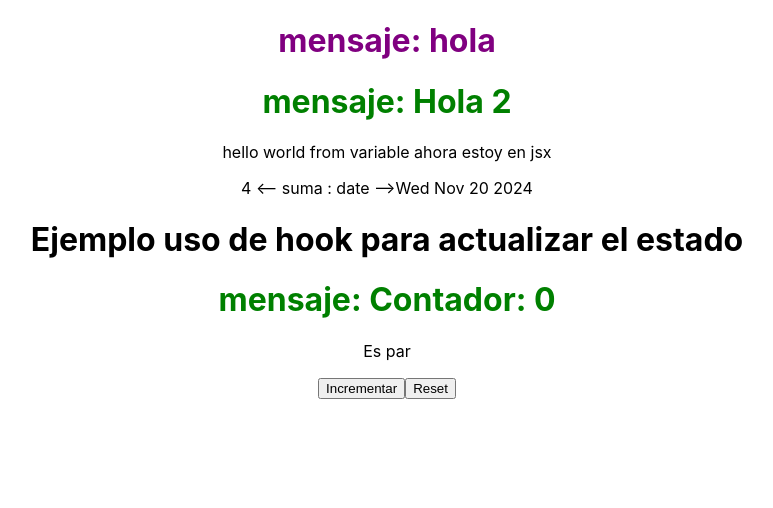
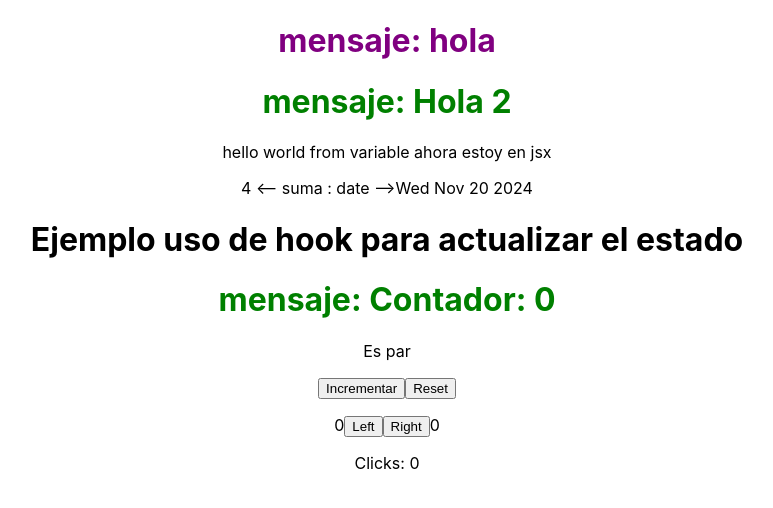
Before and after one commit to ErnestinaKerbs/react-course, a React (Create React App) app: page / in a window 1280 px wide. Shown: the top 508 px of the page, without its empty margins (253-1026 px from the left). Built offline with nearby package versions, Linux system fonts and the light colour scheme.

Commit message:
un estado para varias cosas y spread de objetos

```diff
--- a/src/App.js
+++ b/src/App.js
@@ -1,7 +1,7 @@
 import './App.css';
 import Mensaje from './Mensaje';
 import Contador from './Contador';
-
+import UnEstadoParaVariasCosas from './UnEstadoParaVariasCosas';
 
 
 // un componente = declarar una funcion
@@ -22,6 +22,8 @@ function App() {
 
      <h1>Ejemplo uso de hook para actualizar el estado</h1>
      <Contador/>
+
+     <UnEstadoParaVariasCosas/>
     </div>
 
   );
--- /dev/null
+++ b/src/UnEstadoParaVariasCosas.js
@@ -0,0 +1,29 @@
+//no es buena práctica pero sirve de práctica
+import { useState } from "react";
+const UnEstadoParaVariasCosas = () => {
+
+    const [counters, setCounters] = useState({
+        left : 0,
+        right : 0,
+        clicks : 0
+    });
+
+    //... esto se llama spread y sirve para copiar un objeto
+    const handleClickLeft = () => setCounters({...counters,clicks : counters.clicks + 1, left : counters.left + 1});
+    const handleClickRight = () => setCounters({...counters,clicks : counters.clicks + 1, right : counters.right + 1});
+
+    return (
+        <div>
+           <p>
+           {counters.left}
+            <button onClick={handleClickLeft}>Left</button>
+            <button onClick={handleClickRight}>Right</button>
+            {counters.right}
+           </p>
+
+            <p>Clicks: {counters.clicks}</p>
+        </div>
+    );
+}
+
+export default UnEstadoParaVariasCosas;
```
